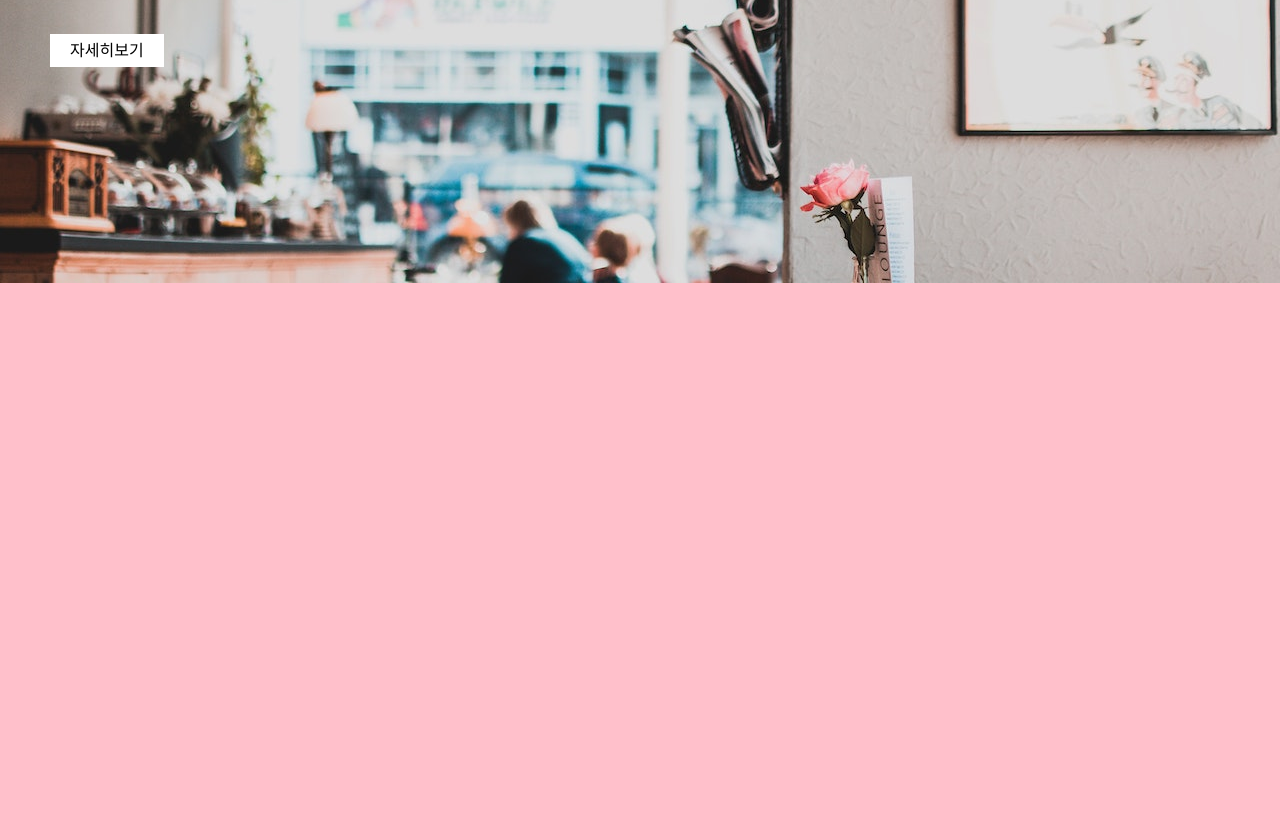
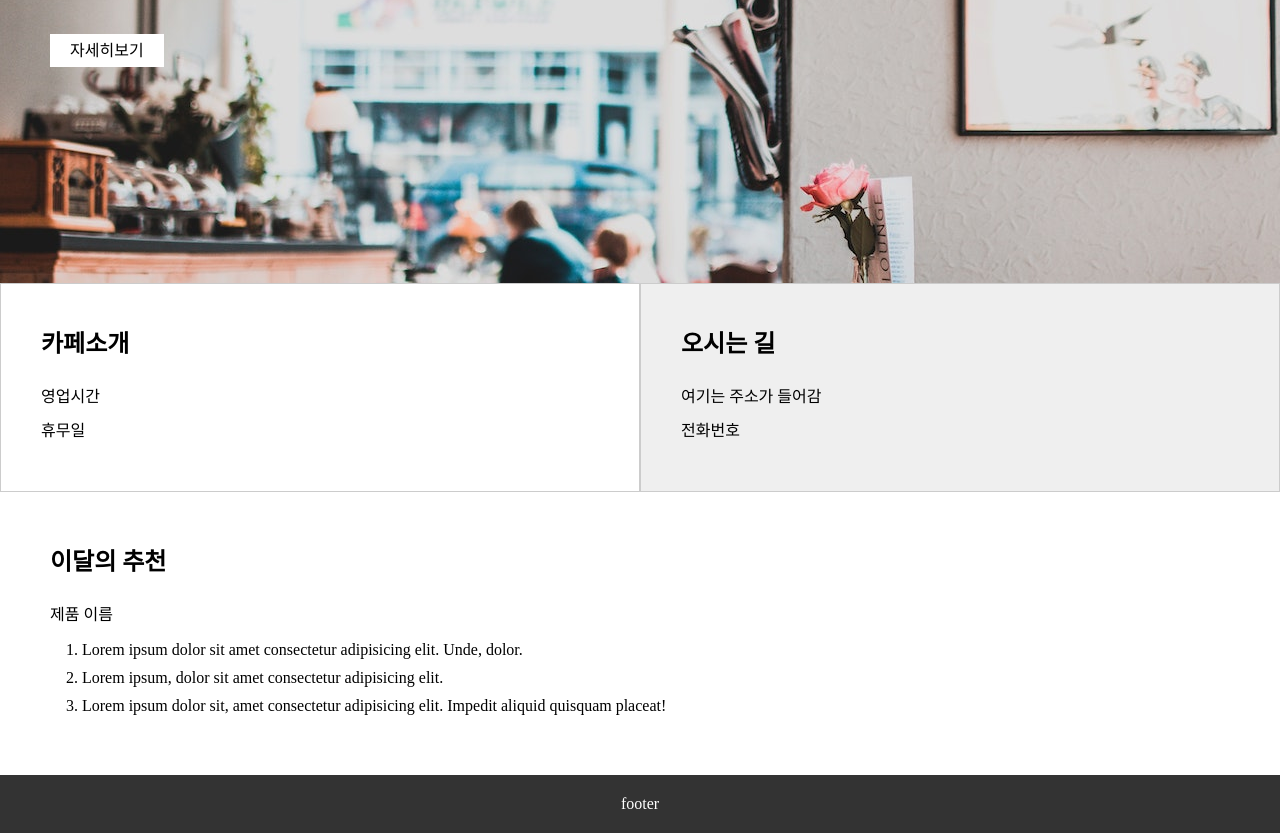
Before and after one commit to csslick/responsive-layout-2022-1020, a plain HTML site: page index.html in a window 1280 px wide. Shown: the part 181-1014 px from the top of the page. Before the commit the page ends 800 px from the top, so only its background shows below. Drawn offline with Linux system fonts and the light colour scheme.

Commit message:
Add files via upload

```diff
--- a/css/default.css
+++ b/css/default.css
@@ -9,8 +9,25 @@ ul {
   list-style-type: none;
 }
 
+ol {
+  list-style-position: inside;
+  padding-left: 1em;
+}
+
+li {
+  margin-bottom: 10px;
+}
+
 a {
   text-decoration: none;
+}
+
+h2 {
+  margin-bottom: 1em;
+}
+
+p {
+  margin-bottom: 1em;
 }
 
 .detail-btn {
@@ -23,3 +40,20 @@ a {
   margin-bottom: 40px;
   text-shadow: 1px 1px 2px #000;
 }
+
+main .container article:last-child {
+  background: #efefef;
+}
+
+
+#choice {
+  padding: 50px;
+  background: #fff;
+}
+
+footer {
+  background: #333;
+  color: #fff;
+  padding: 20px 50px;
+  text-align: center;
+}
--- a/css/mobile.css
+++ b/css/mobile.css
@@ -35,3 +35,11 @@ header nav a {
   flex-direction: column;
   justify-content: center;
 }
+
+
+
+main .container article {
+  border: 1px solid #ccc;
+  background: #fff;
+  padding: 40px;
+}
--- a/css/pc.css
+++ b/css/pc.css
@@ -32,3 +32,23 @@ header nav a {
   background-size: cover;
   color: #fff;
 }
+
+main {
+  max-width: 1400px;
+  margin: 0 auto;
+}
+
+main .container {
+  display: flex;
+}
+
+main .container article {
+  width: 50%;
+  border: 1px solid #ccc;
+  background: #fff;
+  padding: 40px;
+}
+
+ul li {
+  margin-bottom: 10px;
+}
--- a/index.html
+++ b/index.html
@@ -36,5 +36,35 @@
     </div>
     <a href="#" class="detail-btn">자세히보기</a>
   </div>
+
+  <main>
+    <div class="container">
+      <article>
+        <h2>카페소개</h2>
+        <ul>
+          <li>영업시간</li>
+          <li>휴무일</li>
+        </ul>
+      </article>
+      <article>
+        <h2>오시는 길</h2>
+        <ul>
+          <li>여기는 주소가 들어감</li>
+          <li>전화번호</li>
+        </ul>
+      </article>
+    </div><!-- container -->
+    <div id="choice">
+      <h2>이달의 추천</h2>
+      <p>제품 이름</p>
+      <ol>
+        <li>Lorem ipsum dolor sit amet consectetur adipisicing elit. Unde, dolor.</li>
+        <li>Lorem ipsum, dolor sit amet consectetur adipisicing elit.</li>
+        <li>Lorem ipsum dolor sit, amet consectetur adipisicing elit. Impedit aliquid quisquam placeat!</li>
+      </ol>
+    </div>
+  </main>
+
+  <footer>footer</footer>
 </body>
 </html>
```
